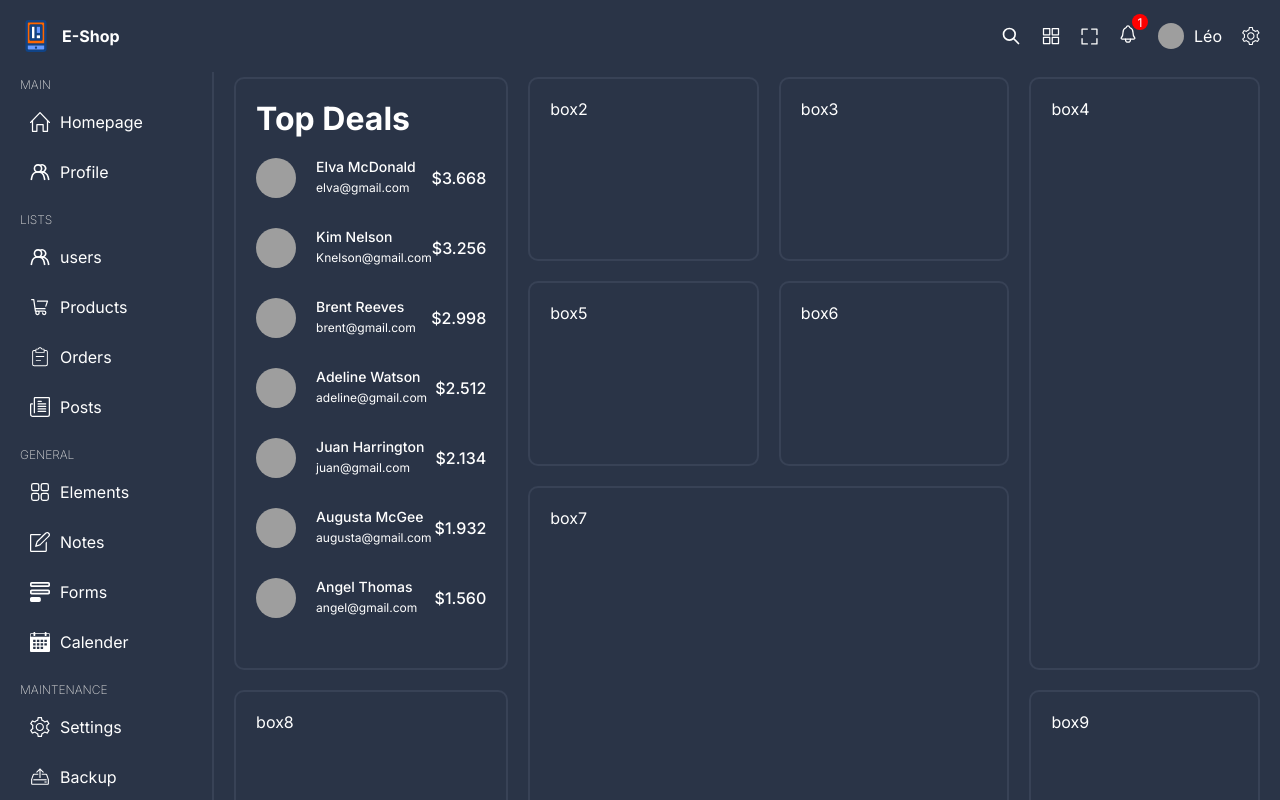
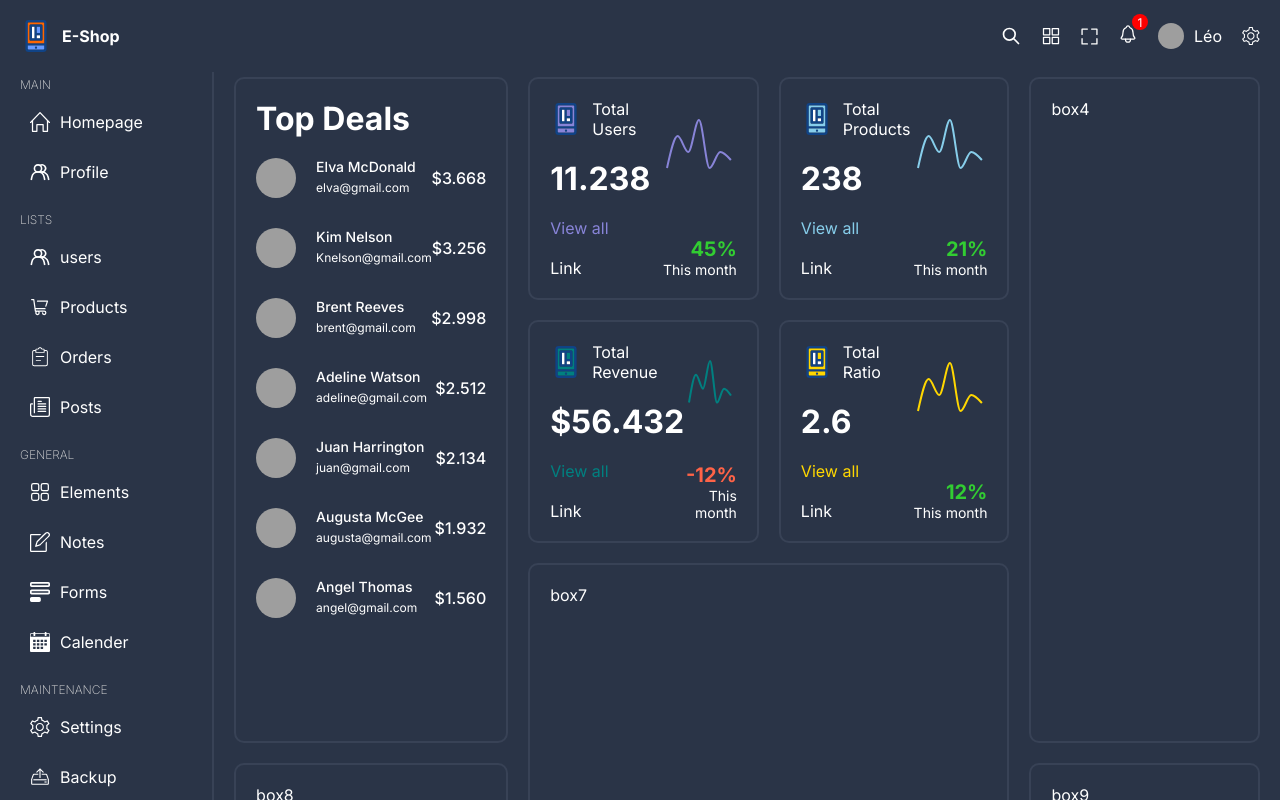
Before and after one commit to MrRinbex/Ecommerce-Admin-dashboard, a React (Vite) app: page / in a window 1280 px wide. Shown: the top 800 px of the page. Built offline with nearby package versions, Linux system fonts and the light colour scheme; grey boxes are pictures that could not be loaded.

Commit message:
Add ChartBox with data for 4 boxes

```diff
--- a/package.json
+++ b/package.json
@@ -13,6 +13,7 @@
     "react": "^18.2.0",
     "react-dom": "^18.2.0",
     "react-router-dom": "^6.14.2",
+    "recharts": "^2.7.2",
     "sass": "^1.64.1"
   },
   "devDependencies": {
--- /dev/null
+++ b/src/components/chartBox/ChartBox.tsx
@@ -0,0 +1,63 @@
+import { Link } from "react-router-dom";
+import "./chartBox.scss";
+import { Line, LineChart, ResponsiveContainer, Tooltip } from "recharts";
+
+type Props = {
+  color: string;
+  icon: string;
+  title: string;
+  dataKey: string;
+  number: string | number;
+  percentage: number;
+  chartData: object[];
+};
+
+const ChartBox = (props: Props) => {
+  return (
+    <div className="ChartBox">
+      <div className="boxInfo">
+        <div className="title">
+          <img src={props.icon} alt="" />
+          <span>{props.title}</span>
+        </div>
+        <h1>{props.number}</h1>
+        <Link to="/" style={{ color: props.color }}>
+          View all
+        </Link>
+        Link
+      </div>
+      <div className="chartInfo">
+        <div className="chart">
+          <ResponsiveContainer width="99%" height="100%">
+            <LineChart data={props.chartData}>
+              <Tooltip
+                contentStyle={{ background: "transparent", border: "none" }}
+                labelStyle={{ display: "none" }}
+                position={{ x: 50, y: 70 }}
+              />
+              <Line
+                type="monotone"
+                dataKey={props.dataKey}
+                stroke={props.color}
+                strokeWidth={2}
+                dot={false}
+              />
+            </LineChart>
+          </ResponsiveContainer>
+        </div>
+        <div className="texts">
+          <span
+            className="percentage"
+            // condition of percentage by color!
+            style={{ color: props.percentage < 0 ? "tomato" : "limegreen" }}
+          >
+            {props.percentage}%
+          </span>
+          <span className="duration">This month</span>
+        </div>
+      </div>
+    </div>
+  );
+};
+
+export default ChartBox;
--- /dev/null
+++ b/src/components/chartBox/chartBox.scss
@@ -0,0 +1,50 @@
+.ChartBox{
+
+    display: flex;
+    height: 100%;
+
+    .boxInfo{
+
+        flex: 3;
+        display: flex;
+        flex-direction: column;
+        justify-content: space-between;
+        gap: 20px;
+
+        .title{
+            display: flex;
+            align-items: center;
+            gap: 10px;
+        }
+    }
+
+    .chartInfo{
+        flex: 2;
+        display: flex;
+        flex-direction: column;
+        justify-content: space-between;
+
+        .chart{
+            height: 100%;
+            width: 100%;
+        }
+
+        .texts{
+            display: flex;
+            flex-direction: column;
+            text-align: right;
+
+            .percentage{
+                font-weight: bold;
+                font-size: 20px;
+            }
+
+            .duration{
+                font-size: 14px;
+            }
+
+
+        }
+
+    }
+}
--- a/src/data.ts
+++ b/src/data.ts
@@ -167,3 +167,145 @@
       amount: "1.560",
     },
   ];
+
+  export const chartBoxUser = {
+    color: "#8884d8",
+    icon: "/userIcon.svg",
+    title: "Total Users",
+    number: "11.238",
+    dataKey: "users",
+    percentage: 45,
+    chartData: [
+      { name: "Sun", users: 400 },
+      { name: "Mon", users: 600 },
+      { name: "Tue", users: 500 },
+      { name: "Wed", users: 700 },
+      { name: "Thu", users: 400 },
+      { name: "Fri", users: 500 },
+      { name: "Sat", users: 450 },
+    ],
+  };
+
+  export const chartBoxProduct = {
+    color: "skyblue",
+    icon: "/productIcon.svg",
+    title: "Total Products",
+    number: "238",
+    dataKey: "products",
+    percentage: 21,
+    chartData: [
+      { name: "Sun", products: 400 },
+      { name: "Mon", products: 600 },
+      { name: "Tue", products: 500 },
+      { name: "Wed", products: 700 },
+      { name: "Thu", products: 400 },
+      { name: "Fri", products: 500 },
+      { name: "Sat", products: 450 },
+    ],
+  };
+  export const chartBoxRevenue = {
+    color: "teal",
+    icon: "/revenueIcon.svg",
+    title: "Total Revenue",
+    number: "$56.432",
+    dataKey: "revenue",
+    percentage: -12,
+    chartData: [
+      { name: "Sun", revenue: 400 },
+      { name: "Mon", revenue: 600 },
+      { name: "Tue", revenue: 500 },
+      { name: "Wed", revenue: 700 },
+      { name: "Thu", revenue: 400 },
+      { name: "Fri", revenue: 500 },
+      { name: "Sat", revenue: 450 },
+    ],
+  };
+  export const chartBoxConversion = {
+    color: "gold",
+    icon: "/conversionIcon.svg",
+    title: "Total Ratio",
+    number: "2.6",
+    dataKey: "ratio",
+    percentage: 12,
+    chartData: [
+      { name: "Sun", ratio: 400 },
+      { name: "Mon", ratio: 600 },
+      { name: "Tue", ratio: 500 },
+      { name: "Wed", ratio: 700 },
+      { name: "Thu", ratio: 400 },
+      { name: "Fri", ratio: 500 },
+      { name: "Sat", ratio: 450 },
+    ],
+  };
+
+  export const barChartBoxRevenue = {
+    title: "Profit Earned",
+    color: "#8884d8",
+    dataKey: "profit",
+    chartData: [
+      {
+        name: "Sun",
+        profit: 4000,
+      },
+      {
+        name: "Mon",
+        profit: 3000,
+      },
+      {
+        name: "Tue",
+        profit: 2000,
+      },
+      {
+        name: "Wed",
+        profit: 2780,
+      },
+      {
+        name: "Thu",
+        profit: 1890,
+      },
+      {
+        name: "Fri",
+        profit: 2390,
+      },
+      {
+        name: "Sat",
+        profit: 3490,
+      },
+    ],
+  };
+
+  export const barChartBoxVisit = {
+    title: "Total Visit",
+    color: "#FF8042",
+    dataKey: "visit",
+    chartData: [
+      {
+        name: "Sun",
+        visit: 4000,
+      },
+      {
+        name: "Mon",
+        visit: 3000,
+      },
+      {
+        name: "Tue",
+        visit: 2000,
+      },
+      {
+        name: "Wed",
+        visit: 2780,
+      },
+      {
+        name: "Thu",
+        visit: 1890,
+      },
+      {
+        name: "Fri",
+        visit: 2390,
+      },
+      {
+        name: "Sat",
+        visit: 3490,
+      },
+    ],
+  };
--- a/src/pages/home/Home.tsx
+++ b/src/pages/home/Home.tsx
@@ -1,4 +1,11 @@
-import TopBox from "../../components/topBox/topBox";
+import ChartBox from "../../components/chartBox/ChartBox";
+import TopBox from "../../components/topBox/TopBox";
+import {
+  chartBoxConversion,
+  chartBoxProduct,
+  chartBoxRevenue,
+  chartBoxUser,
+} from "../../data";
 import "./home.scss";
 
 const Home = () => {
@@ -7,11 +14,19 @@
       <div className="box box1">
         <TopBox />
       </div>
-      <div className="box box2">box2</div>
-      <div className="box box3">box3</div>
+      <div className="box box2">
+        <ChartBox {...chartBoxUser} />
+      </div>
+      <div className="box box3">
+        <ChartBox {...chartBoxProduct} />
+      </div>
       <div className="box box4">box4</div>
-      <div className="box box5">box5</div>
-      <div className="box box6">box6</div>
+      <div className="box box5">
+        <ChartBox {...chartBoxRevenue} />
+      </div>
+      <div className="box box6">
+        <ChartBox {...chartBoxConversion} />
+      </div>
       <div className="box box7">box7</div>
       <div className="box box8">box8</div>
       <div className="box box9">box9</div>
```
Also changed, not shown: 1 other file (tests, documents, lock files or other folders).
